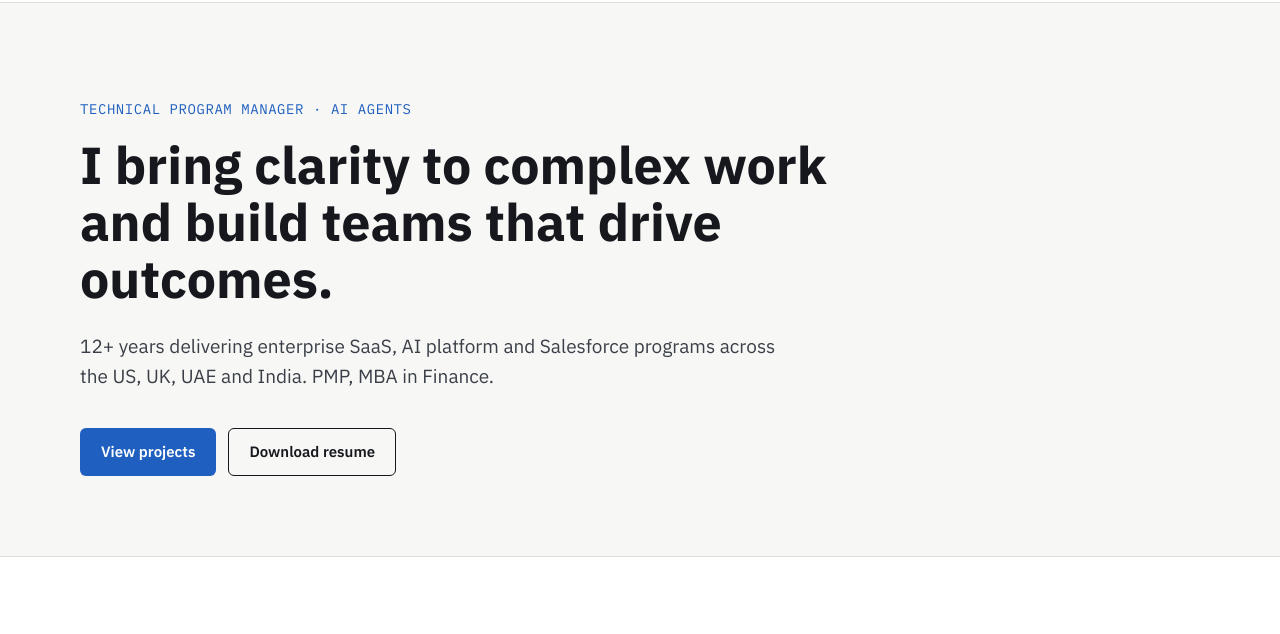
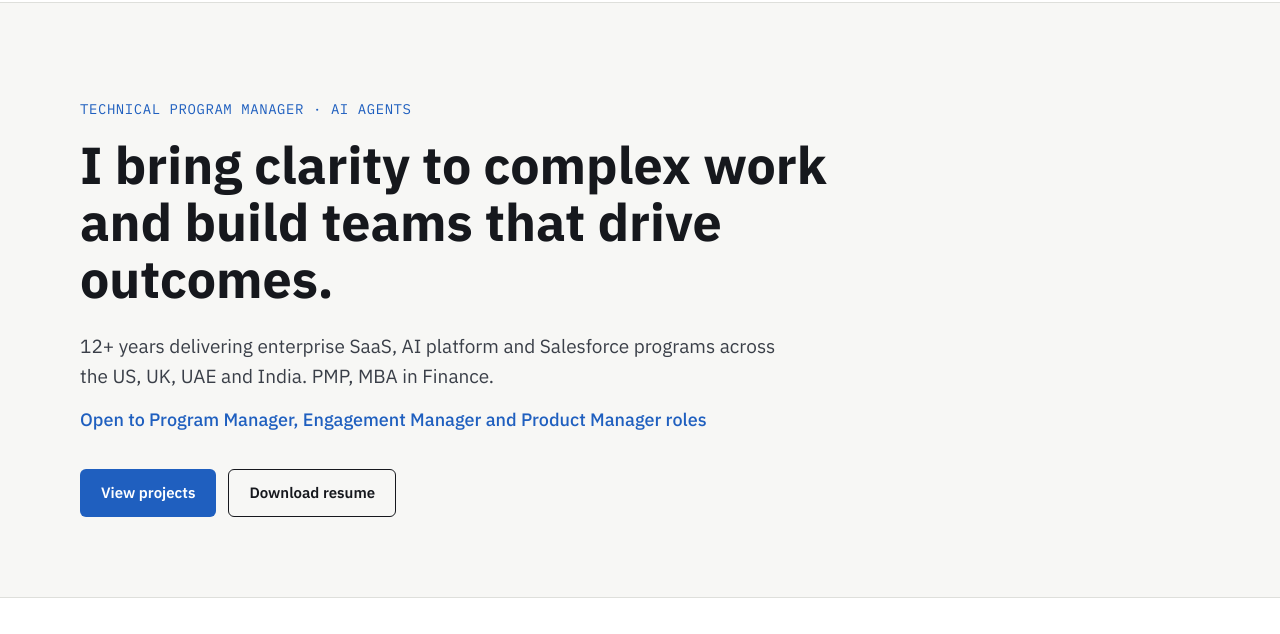
Before and after one commit to prem-devara/prem-devara.github.io, a plain HTML site: page index.html in a window 1280 px wide. Shown: the part 69-703 px from the top of the page. Drawn offline with Linux system fonts and the light colour scheme.

Commit message:
Add files via upload

```diff
--- a/index.html
+++ b/index.html
@@ -146,6 +146,7 @@
     <p class="eyebrow">TECHNICAL PROGRAM MANAGER · AI AGENTS</p>
     <h1>I bring clarity to complex work and build teams that drive outcomes.</h1>
     <p class="lede">12+ years delivering enterprise SaaS, AI platform and Salesforce programs across the US, UK, UAE and India. PMP, MBA in Finance.</p>
+    <p style="margin: 14px 0 0; font-size: 18px; color: var(--accent); font-weight: 500">Open to Program Manager, Engagement Manager and Product Manager roles</p>
     <div class="actions">
       <a class="btn btn-primary" href="#projects">View projects</a>
       <a class="btn btn-outline" href="resume.pdf">Download resume</a>
```
